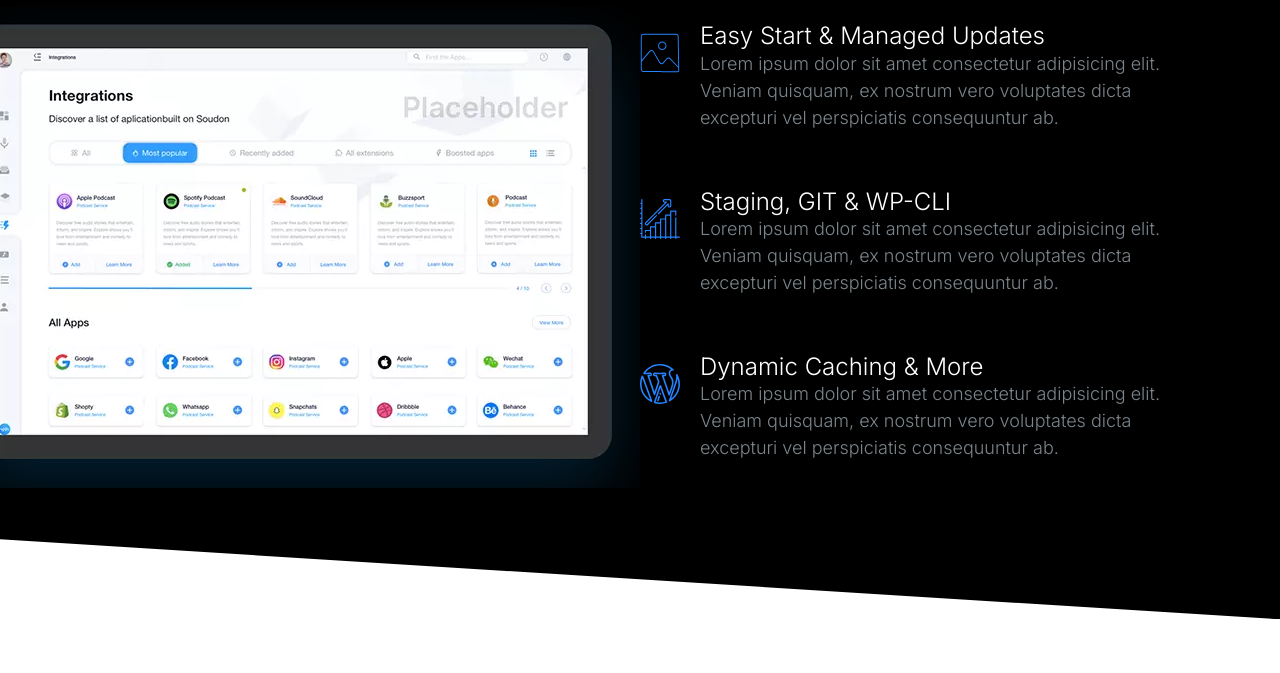
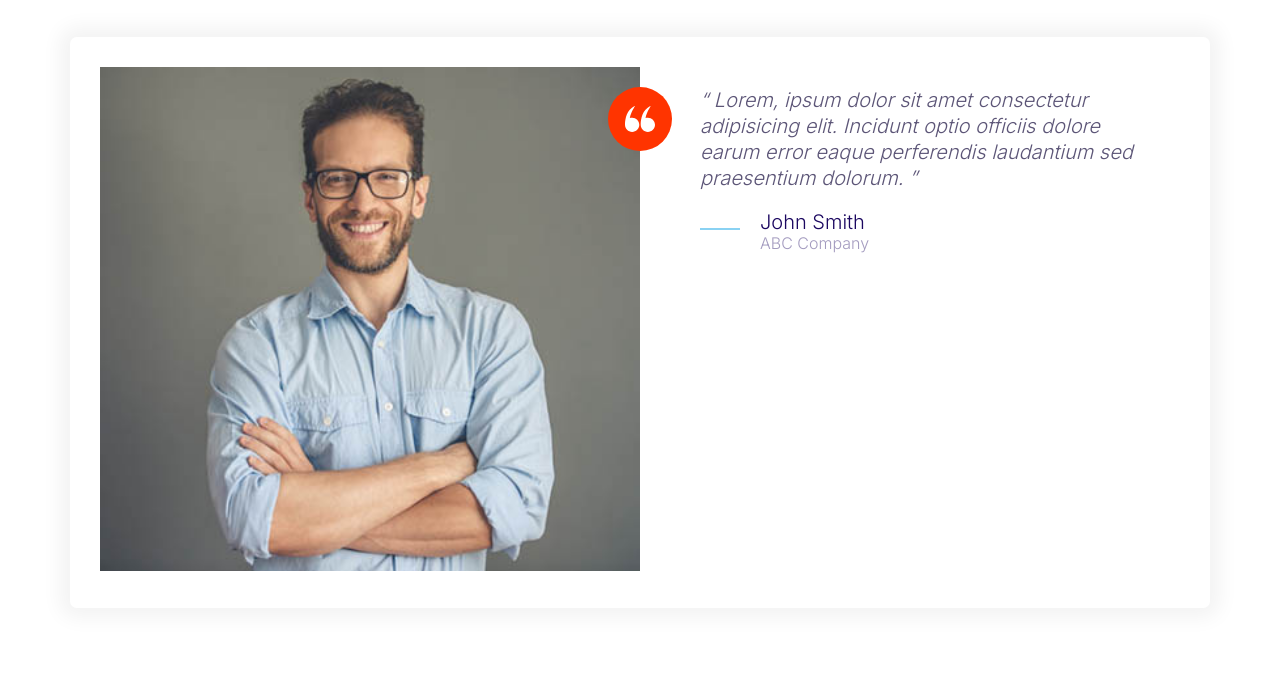
Before and after one commit to sairars/moshify, a plain HTML site: page index.html in a window 1280 px wide. Shown: the part 182-855 px from the top of the page. Before the commit the page ends 806 px from the top, so only its background shows below. Drawn offline with Linux system fonts and the light colour scheme.

Commit message:
Build testimonials block and renamed some block componentfiles

```diff
--- a/css/styles.css
+++ b/css/styles.css
@@ -654,6 +654,7 @@ a {
 
 .block__header {
     text-align: center;
+    margin-bottom: 4rem;
 }
 
 .block__heading {
--- a/index.html
+++ b/index.html
@@ -15,76 +15,45 @@
     <title>Document</title>
   </head>
   <body>
-    <section class="block block--dark block--skewed-right block-showcase">
-      <header class="block__header block-showcase__header">
-        <h2>User-friendly Control Panel</h2>
+    <section class="block">
+      <header class="block__header">
+        <h2>What our Customers are Saying</h2>
+        <p>
+          Lorem ipsum dolor sit amet, consectetur adipisicing elit. Aut, ipsam.
+        </p>
       </header>
-      <div class="container grid grid--1x2">
-        <picture class="block-showcase__image">
-          <source
-            type="image/webp"
-            srcset="images/ipad.webp 1x, images/ipad@2x.webp 2x"
-          />
-          <source
-            type="image/png"
-            srcset="images/ipad.png 1x, images/ipad@2x.png 2x"
-          />
-          <img src="/images/ipad@2x.png" alt="Image of demo application" />
-        </picture>
-        <div class="block-showcase__content">
-          <ul class="list">
-            <li>
+      <div class="container">
+        <div class="card testimonial">
+          <div class="grid grid--1x2">
+            <div class="testimonial__image">
+              <img src="/images/testimonial.jpg" alt="Happy smiling customer" />
+              <span class="icon-container icon-container--accent">
+                <svg class="icon icon--white icon--small">
+                  <use xlink:href="/images/sprite.svg#quotes"></use>
+                </svg>
+              </span>
+            </div>
+            <blockquote class="quote">
+              <p class="quote__text">
+                Lorem, ipsum dolor sit amet consectetur adipisicing elit.
+                Incidunt optio officiis dolore earum error eaque perferendis
+                laudantium sed praesentium dolorum.
+              </p>
+              <footer>
                 <div class="media">
                   <div class="media__image">
-                  <svg class="icon icon--primary">
-                    <use xlink:href="/images/sprite.svg#snap"></use>
+                    <svg class="icon quote__line">
+                      <use xlink:href="/images/sprite.svg#line"></use>
                     </svg>
                   </div>
                   <div class="media__body">
-                  <h3 class="media__title">Easy Start & Managed Updates</h3>
-                  <p>
-                    Lorem ipsum dolor sit amet consectetur adipisicing elit.
-                    Veniam quisquam, ex nostrum vero voluptates dicta excepturi
-                    vel perspiciatis consequuntur ab.
-                  </p>
+                    <h3 class="media__title quote__author">John Smith</h3>
+                    <p class="quote__organization">ABC Company</p>
                   </div>
                 </div>
-            </li>
-            <li>
-              <div class="media">
-                <div class="media__image">
-                  <svg class="icon icon--primary">
-                    <use xlink:href="/images/sprite.svg#growth"></use>
-                  </svg>
+              </footer>
+            </blockquote>
           </div>
-                <div class="media__body">
-                  <h3 class="media__title">Staging, GIT & WP-CLI</h3>
-                  <p>
-                    Lorem ipsum dolor sit amet consectetur adipisicing elit.
-                    Veniam quisquam, ex nostrum vero voluptates dicta excepturi
-                    vel perspiciatis consequuntur ab.
-                  </p>
-                </div>
-              </div>
-            </li>
-            <li>
-              <div class="media">
-                <div class="media__image icon--primary">
-                  <svg class="icon">
-                    <use xlink:href="/images/sprite.svg#wordpress"></use>
-                  </svg>
-                </div>
-                <div class="media__body">
-                  <h3 class="media__title">Dynamic Caching & More</h3>
-                  <p>
-                    Lorem ipsum dolor sit amet consectetur adipisicing elit.
-                    Veniam quisquam, ex nostrum vero voluptates dicta excepturi
-                    vel perspiciatis consequuntur ab.
-                  </p>
-                </div>
-              </div>
-            </li>
-          </ul>
         </div>
       </div>
     </section>
```
Also changed, not shown: components/block-testimonials.html (added, +40 -0 lines), components/block-domain.html (renamed from components/blockdomain.html), components/block-features.html (renamed from components/blockfeatures.html), components/block-plans.html (renamed from components/blockplans.html), components/block-showcase.html (renamed from components/blockshowcase.html). Lines whose indentation alone changed are shown as unchanged.
